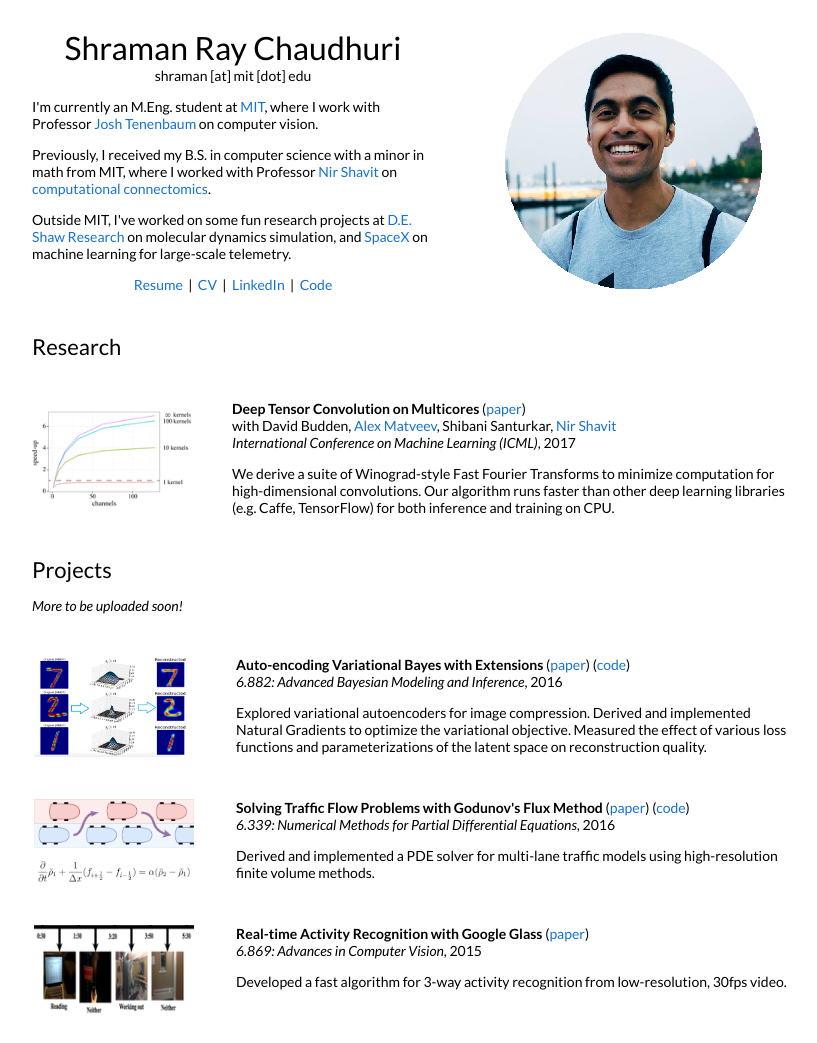
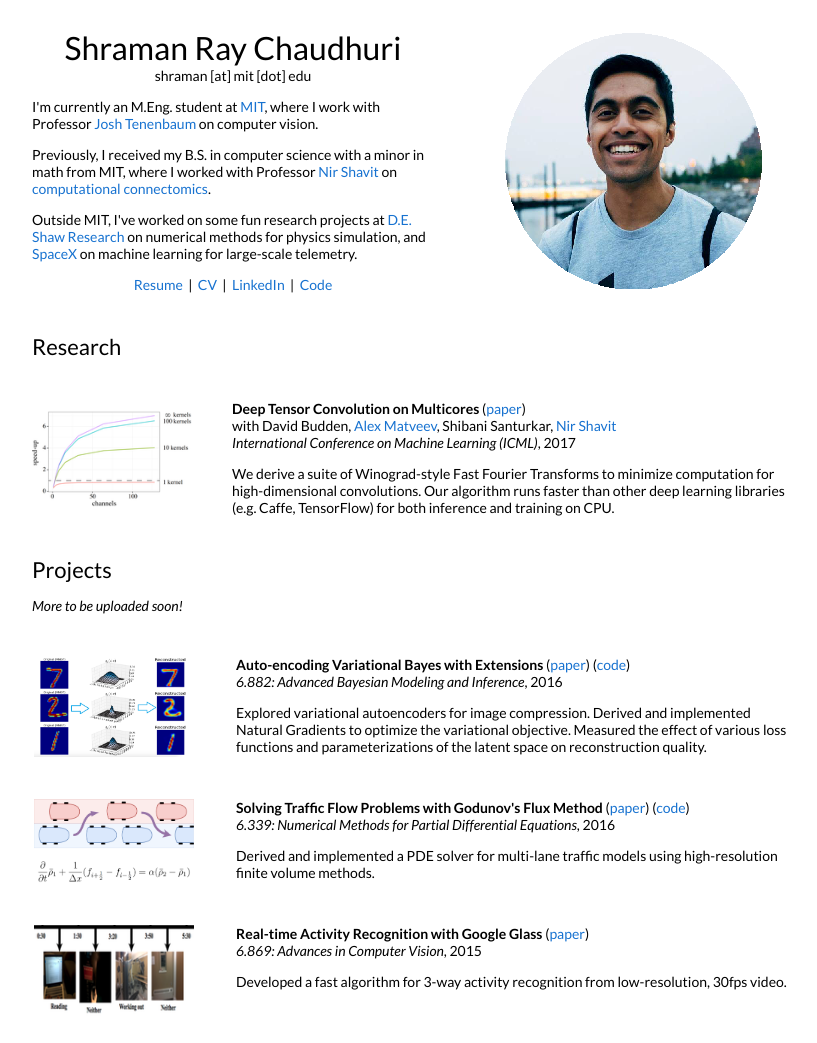
Before and after one commit to shraman-rc/shraman-rc.github.io, a plain HTML site: page index.html in a window 1280 px wide. Shown: the top 1043 px of the page, without its empty margins (228-1045 px from the left). Drawn offline with Linux system fonts and the light colour scheme.

Commit message:
minor update

```diff
--- a/index.html
+++ b/index.html
@@ -96,7 +96,7 @@ on <a href="http://ccg.csail.mit.edu/">computational connectomics</a>.
 <p>
 Outside MIT, I've worked on some fun research projects at
 <a href="https://www.deshawresearch.com/">D.E. Shaw Research</a>
-on molecular dynamics simulation,
+on numerical methods for physics simulation,
 and <a href="http://www.spacex.com/">SpaceX</a> on machine learning for large-scale telemetry.
 </p>
 
```
